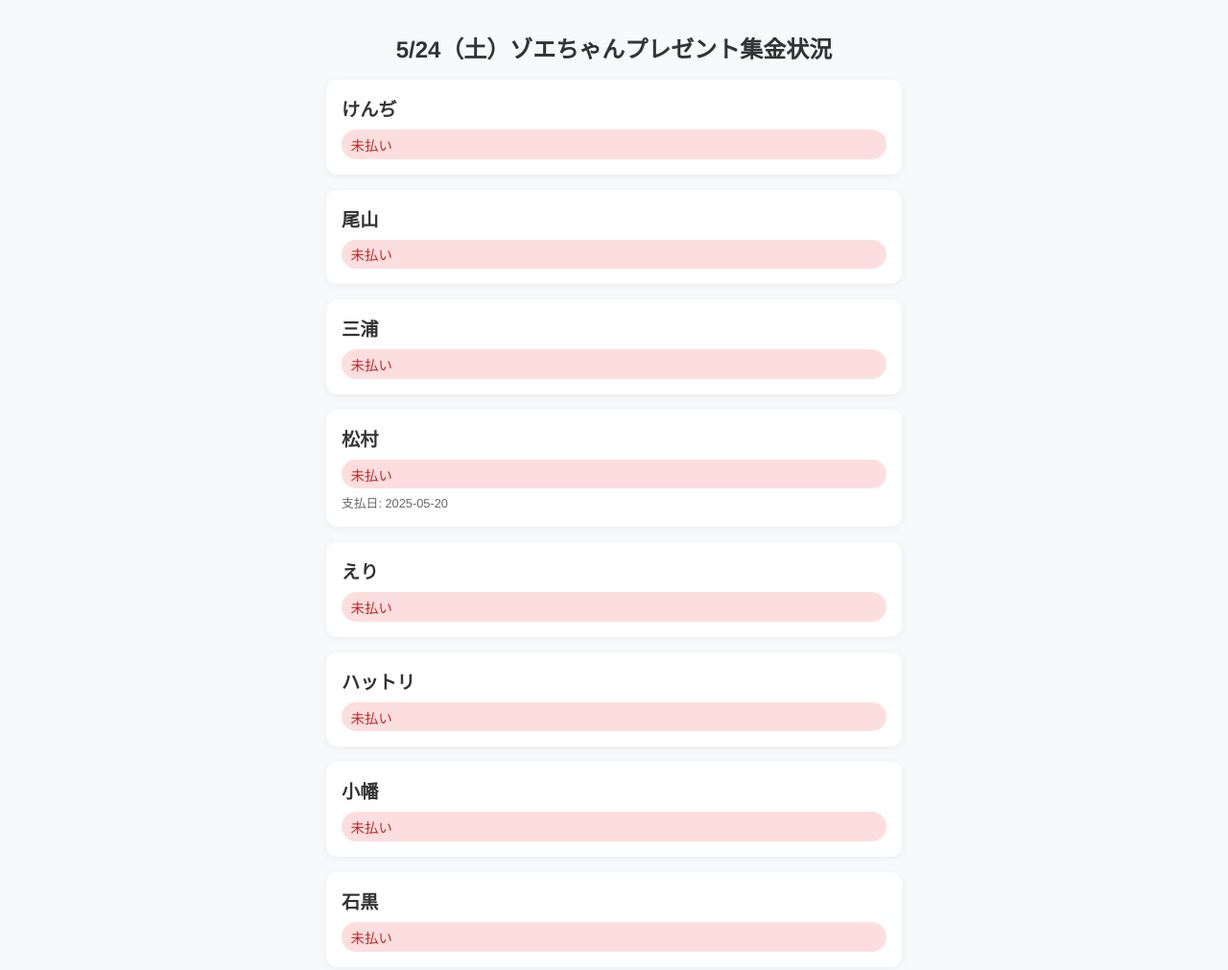
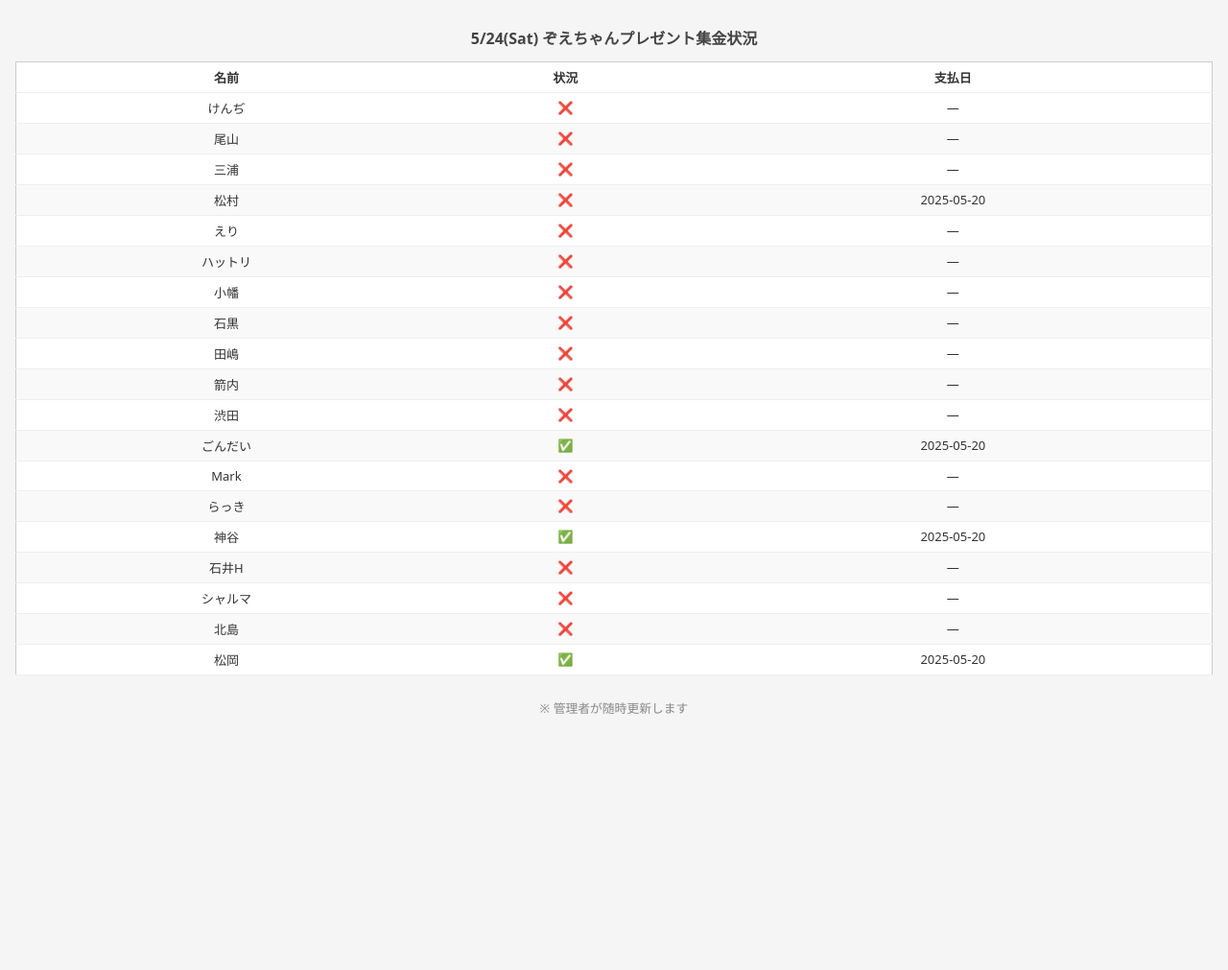
Before and after one commit to dicek-eth/payment-status-20240524, a plain HTML site: page index.html in a window 1280 px wide. Shown: the top 1011 px of the page at 96% size. After the commit the page ends 800 px from the top, so only its background shows below. Drawn offline with Linux system fonts and the light colour scheme.

Commit message:
update UI

```diff
--- a/index.html
+++ b/index.html
@@ -7,8 +7,19 @@
   <link rel="stylesheet" href="style.css" />
 </head>
 <body>
-  <h1>5/24（土）ゾエちゃんプレゼント集金状況</h1>
-  <div id="cards-container"></div>
+  <h1>5/24(Sat) ぞえちゃんプレゼント集金状況</h1>
+  <div class="table-container">
+    <table id="payment-table">
+      <thead>
+        <tr>
+          <th>名前</th>
+          <th>状況</th>
+          <th>支払日</th>
+        </tr>
+      </thead>
+      <tbody></tbody>
+    </table>
+  </div>
   <footer>
     <p>※ 管理者が随時更新します</p>
   </footer>
--- a/script.js
+++ b/script.js
@@ -1,28 +1,20 @@
 fetch('data.json')
-  .then(response => response.json())
+  .then(res => res.json())
   .then(data => {
-    const container = document.getElementById("cards-container");
+    const tbody = document.querySelector("#payment-table tbody");
 
     data.forEach(person => {
-      const card = document.createElement("div");
-      card.className = "card";
+      const tr = document.createElement("tr");
 
-      const name = document.createElement("div");
-      name.className = "name";
-      name.textContent = person.name;
+      const statusClass = person.status === "済" ? "paid" : "unpaid";
+      const statusText = person.status === "済" ? "✅" : "❌";
 
-      const status = document.createElement("div");
-      status.className = `status ${person.status === "済" ? "paid" : "unpaid"}`;
-      status.textContent = person.status === "済" ? "支払済み" : "未払い";
+      tr.innerHTML = `
+        <td>${person.name}</td>
+        <td class="status ${statusClass}">${statusText}</td>
+        <td>${person.date || "―"}</td>
+      `;
 
-      const date = document.createElement("div");
-      date.className = "date";
-      date.textContent = person.date ? `支払日: ${person.date}` : "";
-
-      card.appendChild(name);
-      card.appendChild(status);
-      if (person.date) card.appendChild(date);
-
-      container.appendChild(card);
+      tbody.appendChild(tr);
     });
   });
--- a/style.css
+++ b/style.css
@@ -1,61 +1,59 @@
 body {
-  font-family: 'Helvetica Neue', sans-serif;
+  font-family: system-ui, sans-serif;
+  font-size: 14px;
+  margin: 0;
   padding: 1rem;
-  margin: 0 auto;
-  max-width: 600px;
-  background-color: #f8f9fa;
+  background-color: #f5f5f5;
   color: #333;
 }
 
 h1 {
+  font-size: 1rem;
+  font-weight: 600;
   text-align: center;
-  font-size: 1.5rem;
-  margin-bottom: 1rem;
+  color: #444;
+  margin-bottom: 0.8rem;
+  white-space: nowrap;
+  overflow: hidden;
+  text-overflow: ellipsis;
 }
 
-.card {
-  background: white;
-  border-radius: 12px;
-  padding: 1rem;
-  margin-bottom: 1rem;
-  box-shadow: 0 2px 8px rgba(0,0,0,0.05);
-  display: flex;
-  flex-direction: column;
+.table-container {
+  overflow-x: auto;
 }
 
-.name {
-  font-size: 1.2rem;
-  font-weight: bold;
-  margin-bottom: 0.5rem;
+table {
+  width: 100%;
+  border-collapse: collapse;
+  background-color: white;
+  border: 1px solid #ccc;
+  font-size: 13px;
 }
 
-.status {
-  font-size: 0.9rem;
-  padding: 0.3rem 0.6rem;
-  border-radius: 20px;
-  display: inline-block;
-  font-weight: 500;
+th, td {
+  padding: 6px 8px;
+  text-align: center;
+  border-bottom: 1px solid #eee;
+  white-space: nowrap;
+}
+
+tr:nth-child(even) {
+  background-color: #f9f9f9;
 }
 
 .status.paid {
-  background-color: #d1f5d3;
-  color: #1b5e20;
+  color: green;
+  font-weight: bold;
 }
 
 .status.unpaid {
-  background-color: #fddede;
-  color: #c62828;
-}
-
-.date {
-  font-size: 0.8rem;
-  margin-top: 0.3rem;
-  color: #666;
+  color: red;
+  font-weight: bold;
 }
 
 footer {
   text-align: center;
   font-size: 0.8rem;
-  color: #999;
-  margin-top: 2rem;
+  margin-top: 1.5rem;
+  color: #888;
 }
```
